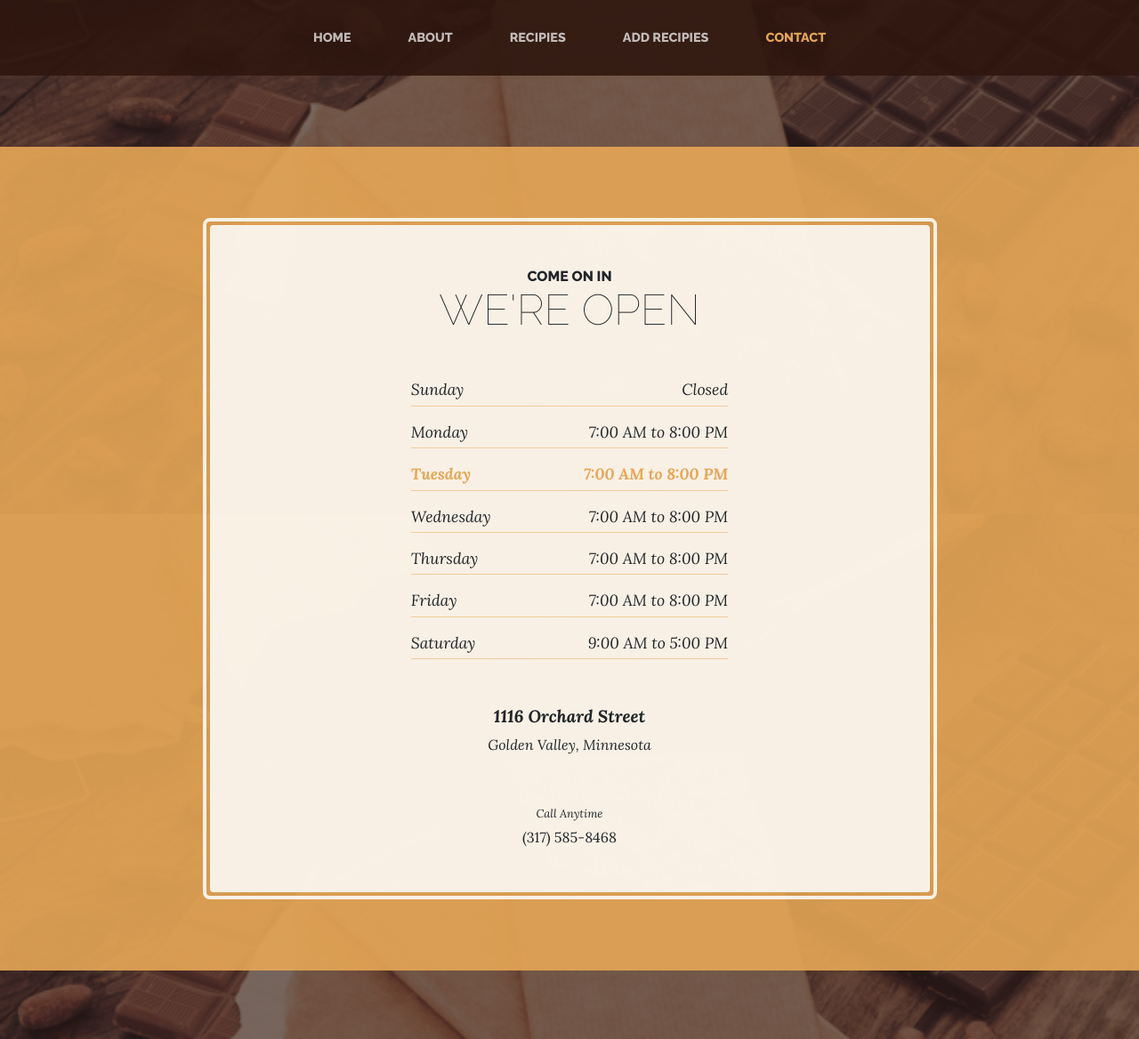
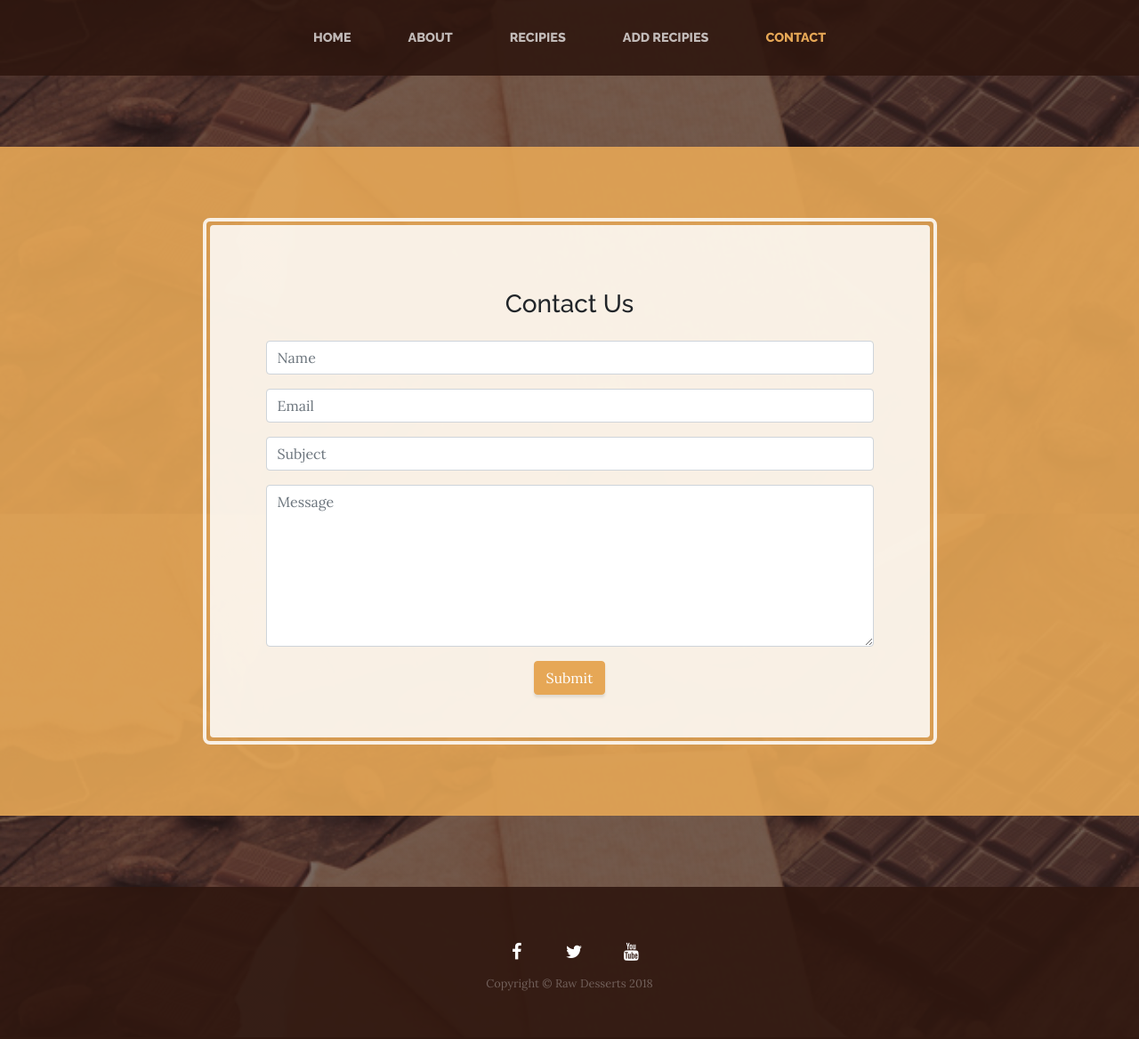
Before and after one commit to Code-Institute-Submissions/raw-dessert-recipes, a Flask app: page /contact in a window 1280 px wide. Shown: the part 275-1443 px from the top of the page at 89% size. After the commit the page ends 1389 px from the top, so only its background shows below. Run offline with Flask 2, Linux system fonts and the light colour scheme; some libraries are stand-ins or nearby versions.

Commit message:
Updated contact.html with a form and subit button.

```diff
--- a/templates/contact.html
+++ b/templates/contact.html
@@ -25,7 +25,6 @@
 
     <!-- Developer custom styles, used to override Bootstrap template CSS -->
     <link href="{{url_for('static', filename='css/custom.css')}}" rel="stylesheet">
-
 
 </head>
 
@@ -72,79 +71,34 @@
             <div class="row">
                 <div class="col-xl-9 mx-auto">
                     <div class="cta-inner text-center rounded">
-                        <h2 class="section-heading mb-5">
-                            <span class="section-heading-upper">Come On In</span>
-                            <span class="section-heading-lower">We're Open</span>
-                        </h2>
-                        <ul class="list-unstyled list-hours mb-5 text-left mx-auto">
-                            <li class="list-unstyled-item list-hours-item d-flex">
-                                Sunday
-                                <span class="ml-auto">Closed</span>
-                            </li>
-                            <li class="list-unstyled-item list-hours-item d-flex">
-                                Monday
-                                <span class="ml-auto">7:00 AM to 8:00 PM</span>
-                            </li>
-                            <li class="list-unstyled-item list-hours-item d-flex">
-                                Tuesday
-                                <span class="ml-auto">7:00 AM to 8:00 PM</span>
-                            </li>
-                            <li class="list-unstyled-item list-hours-item d-flex">
-                                Wednesday
-                                <span class="ml-auto">7:00 AM to 8:00 PM</span>
-                            </li>
-                            <li class="list-unstyled-item list-hours-item d-flex">
-                                Thursday
-                                <span class="ml-auto">7:00 AM to 8:00 PM</span>
-                            </li>
-                            <li class="list-unstyled-item list-hours-item d-flex">
-                                Friday
-                                <span class="ml-auto">7:00 AM to 8:00 PM</span>
-                            </li>
-                            <li class="list-unstyled-item list-hours-item d-flex">
-                                Saturday
-                                <span class="ml-auto">9:00 AM to 5:00 PM</span>
-                            </li>
-                        </ul>
-                        <p class="address mb-5">
-                            <em>
-                  <strong>1116 Orchard Street</strong>
-                  <br>
-                  Golden Valley, Minnesota
-                </em>
-                        </p>
-                        <p class="mb-0">
-                            <small>
-                  <em>Call Anytime</em>
-                </small>
-                            <br> (317) 585-8468
-                        </p>
+
+                        <div class="col-md-12">
+                            <div class="form-area">
+                                <form role="form">
+                                    <br style="clear:both">
+                                    <h3 style="margin-bottom: 25px; text-align: center;">Contact Us</h3>
+                                    <div class="form-group">
+                                        <input type="text" class="form-control" id="name" name="name" placeholder="Name" required>
+                                    </div>
+                                    <div class="form-group">
+                                        <input type="text" class="form-control" id="email" name="email" placeholder="Email" required>
+                                    </div>
+                                    <div class="form-group">
+                                        <input type="text" class="form-control" id="subject" name="subject" placeholder="Subject" required>
+                                    </div>
+                                    <div class="form-group">
+                                        <textarea class="form-control" type="textarea" id="message" placeholder="Message" maxlength="140" rows="7"></textarea>
+                                    </div>
+
+                                    <button type="button" id="submit" name="submit" class="btn btn-primary pull-center">Submit</button>
+                                </form>
+                            </div>
+                        </div>
+
+
                     </div>
                 </div>
             </div>
-        </div>
-    </section>
-
-    <section class="page-section about-heading">
-        <div class="container">
-            <img class="img-fluid rounded about-heading-img mb-3 mb-lg-0" src="static/img/about.jpg" alt="">
-            <div class="about-heading-content">
-                <div class="row">
-                    <div class="col-xl-9 col-lg-10 mx-auto">
-                        <div class="bg-faded rounded p-5">
-                            <h2 class="section-heading mb-4">
-                                <span class="section-heading-upper">Strong Coffee, Strong Roots</span>
-                                <span class="section-heading-lower">About Our Cafe</span>
-                            </h2>
-                            <p>Founded in 1987 by the Hernandez brothers, our establishment has been serving up rich coffee sourced from artisan farmers in various regions of South and Central America. We are dedicated to travelling the world, finding the
-                                best coffee, and bringing back to you here in our cafe.</p>
-                            <p class="mb-0">We guarantee that you will fall in
-                                <em>lust</em> with our decadent blends the moment you walk inside until you finish your last sip. Join us for your daily routine, an outing with friends, or simply just to enjoy some alone time.</p>
-                        </div>
-                    </div>
-                </div>
-            </div>
-        </div>
     </section>
 
     <footer class="footer text-faded text-center py-5">
@@ -164,9 +118,4 @@
     <script src="{{url_for('static', filename='vendor/bootstrap/js/bootstrap.bundle.min.js')}}"></script>
 </body>
 
-<!-- Script to highlight the active date in the hours list -->
-<script>
-    $('.list-hours li').eq(new Date().getDay()).addClass('today');
-</script>
-
 </html>
```
Also changed, not shown: README.md.
